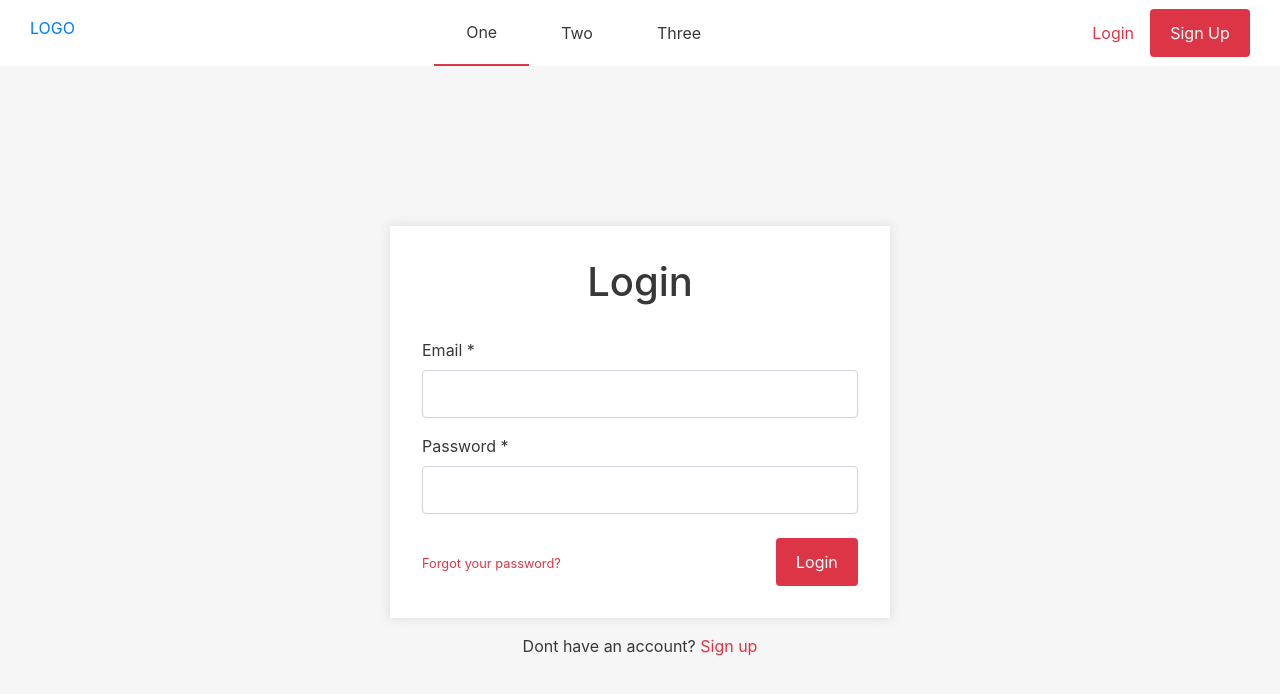
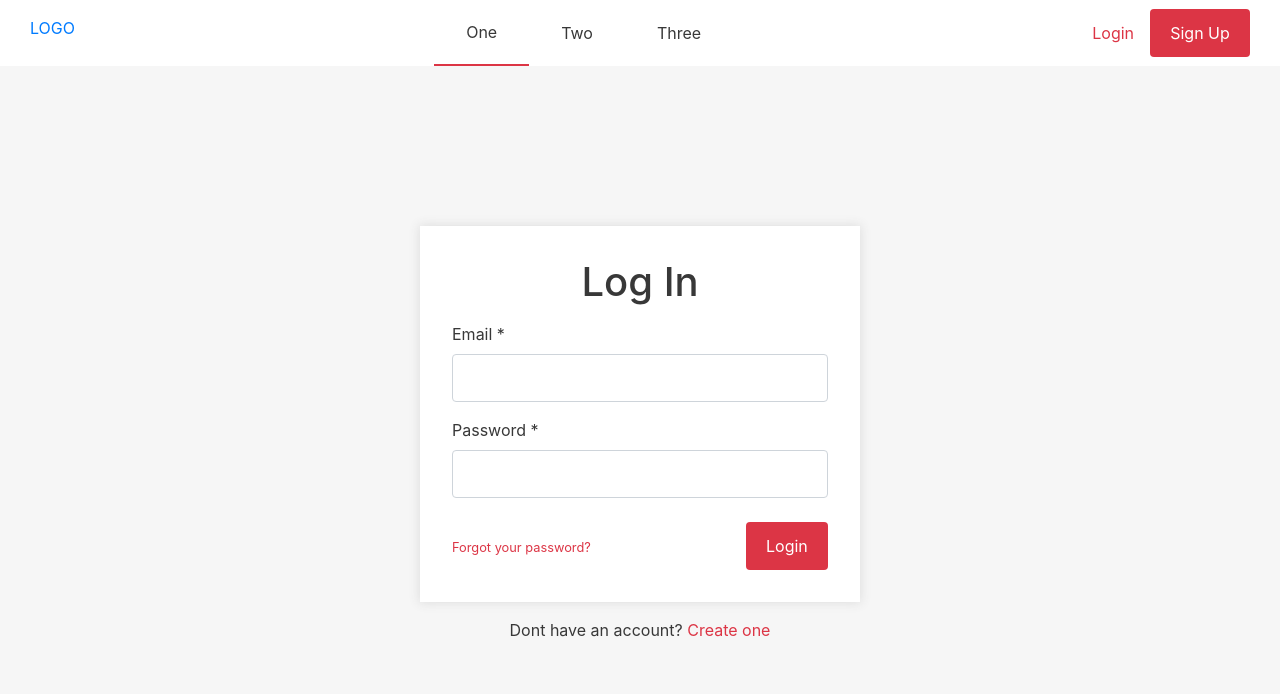
Before and after one commit to bigblobby/video_site_nest, a React app in the folder client/: page /login in a window 1280 px wide. Shown: the top 694 px of the page. Built offline with nearby package versions, Linux system fonts and the light colour scheme; no server answers.

Commit message:
refactor forms

```diff
--- a/client/src/js/pages/ForgotPasswordPage.tsx
+++ b/client/src/js/pages/ForgotPasswordPage.tsx
@@ -45,8 +45,9 @@ class ForgotPasswordPage extends React.Component<{}, ForgotPasswordPageState> {
     render() {
         return (
             <div className="forgot-password-page">
-                <div className="container">
-                    <div className="card max-width-500">
+                <div className="container max-width-500">
+                    <div className="card">
+                        <div className="card__main">
                             <div className="card__header">
                                 <h3 className="card__title">Forgot your password?</h3>
                                 <p>Enter the email address associated with your account and we will send you a link to reset your password.</p>
@@ -66,6 +67,7 @@ class ForgotPasswordPage extends React.Component<{}, ForgotPasswordPageState> {
                         </div>
                     </div>
                 </div>
+            </div>
         );
     }
 }
--- a/client/src/js/pages/LoginPage.tsx
+++ b/client/src/js/pages/LoginPage.tsx
@@ -43,9 +43,10 @@ class LoginPage extends React.Component<LoginPageProps, LoginPageState> {
     render(){
         return (
             <div className="login-page">
-                <div className="login-container">
-                    <div className="login-container--body">
-                        <h1>Login</h1>
+                <div className="container max-width-500">
+                    <div className="card">
+                        <div className="card__main">
+                            <h1 className="mb-3 text-center">Log In</h1>
                             <form onSubmit={this.handleSubmit}>
                                 <div className="form-group">
                                     <label htmlFor="email">Email *</label>
@@ -63,8 +64,9 @@ class LoginPage extends React.Component<LoginPageProps, LoginPageState> {
                             </form>
                         </div>
 
-                    <div className="login-container--footer">
-                        <p>Dont have an account? <Link className="btn-link" to={"/register"}>Sign up</Link></p>
+                        <div className="card__outer-footer">
+                            <p>Dont have an account? <Link className="btn-link" to={"/register"}>Create one</Link></p>
+                        </div>
                     </div>
                 </div>
             </div>
--- a/client/src/js/pages/RegisterPage.tsx
+++ b/client/src/js/pages/RegisterPage.tsx
@@ -38,21 +38,26 @@ class RegisterPage extends React.Component<RegisterPageProps, RegisterPageState>
     render(){
         return (
             <div className="register-page">
-                <div className="register-container">
-                    <h1>Register for free</h1>
+                <div className="container max-width-500">
+                    <div className="card">
+                        <div className="card__main">
+                            <h1 className="text-center">Create an account</h1>
+                            <p className="text-center">Its free.</p>
 
                             <form onSubmit={ this.handleSubmit }>
                                 <div className="form-group">
                                     <label htmlFor="email">Email *</label>
                                     <input className="form-control" type="email" name="email" id="email" onChange={ this.handleChange }/>
                                 </div>
-                        <div className="form-group">
+                                <div className="form-group mb-4">
                                     <label htmlFor="password">Password *</label>
                                     <input className="form-control" type="password" name="password" id="password" onChange={ this.handleChange }/>
                                 </div>
 
-                        <button className="btn btn-primary w-100" type="submit">Sign up</button>
+                                <button className="btn btn-primary w-100 justify-content-center" type="submit">Sign up</button>
                             </form>
+                        </div>
+                    </div>
                 </div>
             </div>
         )
--- a/client/src/scss/components/_card.scss
+++ b/client/src/scss/components/_card.scss
@@ -1,8 +1,11 @@
 .card {
-    margin: 0 auto;
-    padding: 2rem;
-    box-shadow: 0 0 10px 1px #dedede;
-    background-color: $white;
+    .card__main {
+        padding: 2rem;
+        margin: 0 auto;
+        box-shadow: 0 0 10px 1px #dedede;
+        background-color: $white;
+
+    }
 
     .card__header {
 
@@ -15,4 +18,14 @@
     .card__body {
 
     }
+
+    .card__footer {
+
+    }
+
+    .card__outer-footer {
+        display: flex;
+        justify-content: center;
+        margin: 1rem 0;
+    }
 }
--- a/client/src/scss/pages/_login-page.scss
+++ b/client/src/scss/pages/_login-page.scss
@@ -2,27 +2,4 @@
     height: 100vh;
     padding-top: 10rem;
     background-color: #f6f6f6;
-
-    .login-container {
-        margin: 0 auto;
-        max-width: 500px;
-
-        .login-container--body {
-            padding: 2rem;
-            background-color: $white;
-            box-shadow: 0 0 10px 1px #dedede;
-
-            h1 {
-                text-align: center;
-                margin-bottom: 2rem;
-                color: $mineshaft;
-            }
-        }
-
-        .login-container--footer {
-            display: flex;
-            justify-content: center;
-            margin-top: 1rem;
-        }
-    }
 }
--- a/client/src/scss/pages/_register-page.scss
+++ b/client/src/scss/pages/_register-page.scss
@@ -2,18 +2,4 @@
     height: 100vh;
     padding-top: 10rem;
     background-color: #f6f6f6;
-
-    .register-container {
-        max-width: 500px;
-        margin: 0 auto;
-        padding: 2rem;
-        box-shadow: 0 0 10px 1px #dedede;
-        background-color: $white;
-
-        h1 {
-            text-align: center;
-            margin-bottom: 2rem;
-            color: $mineshaft;
-        }
-    }
 }
```
Lines whose indentation alone changed are shown as unchanged.
